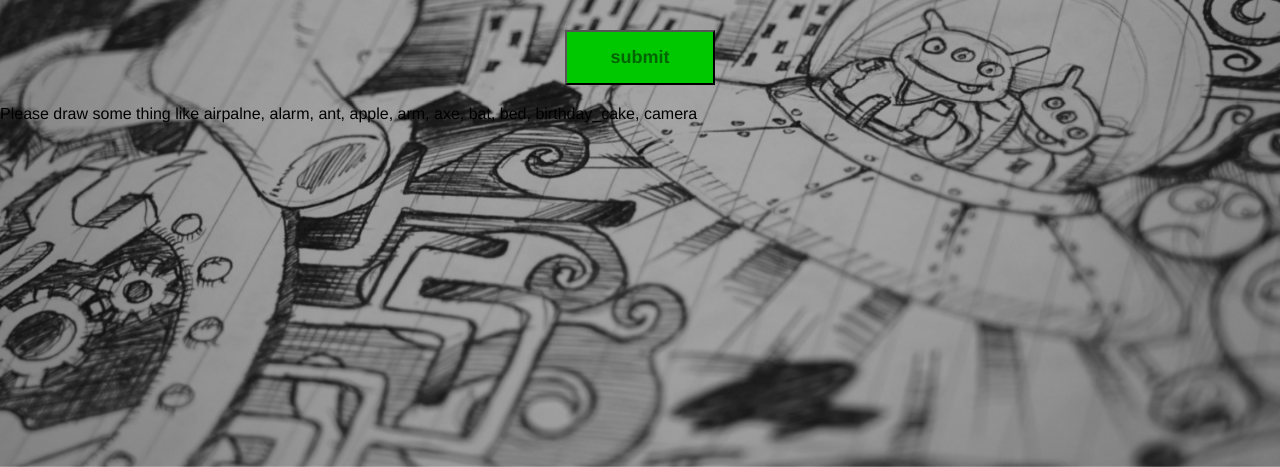
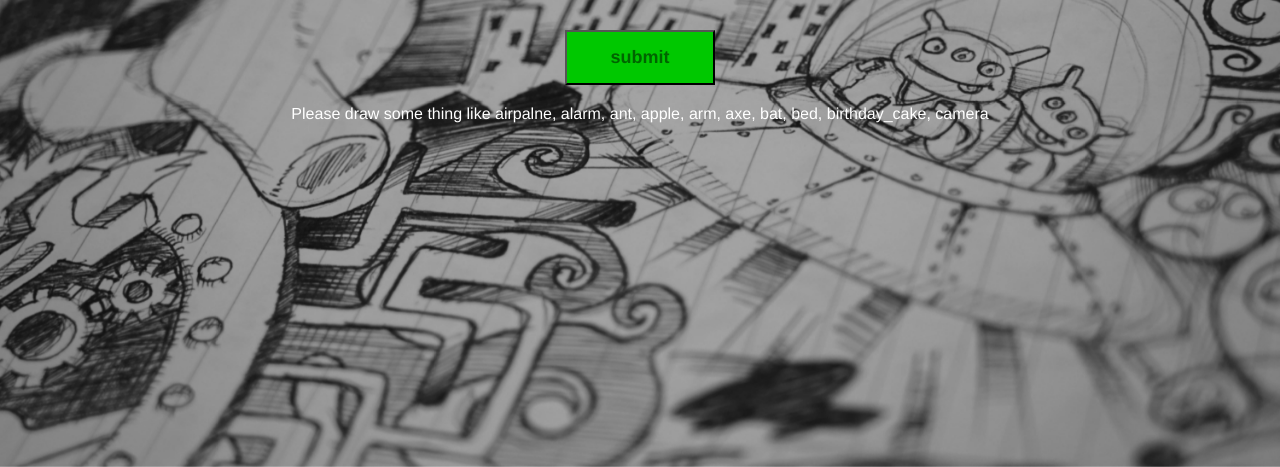
Before and after one commit to Bisratworku/doodle, a Flask app: page / in a window 1280 px wide. Shown: the part 333-800 px from the top of the page. Run offline with Flask 3, Linux system fonts and the light colour scheme.

Commit message:
styled the paragraph

```diff
--- a/static/css/style.css
+++ b/static/css/style.css
@@ -44,3 +44,7 @@ body{
     font-size: large  ;
     cursor: pointer;
 }
+p{
+    color: white;
+    text-align: center;
+}
```
